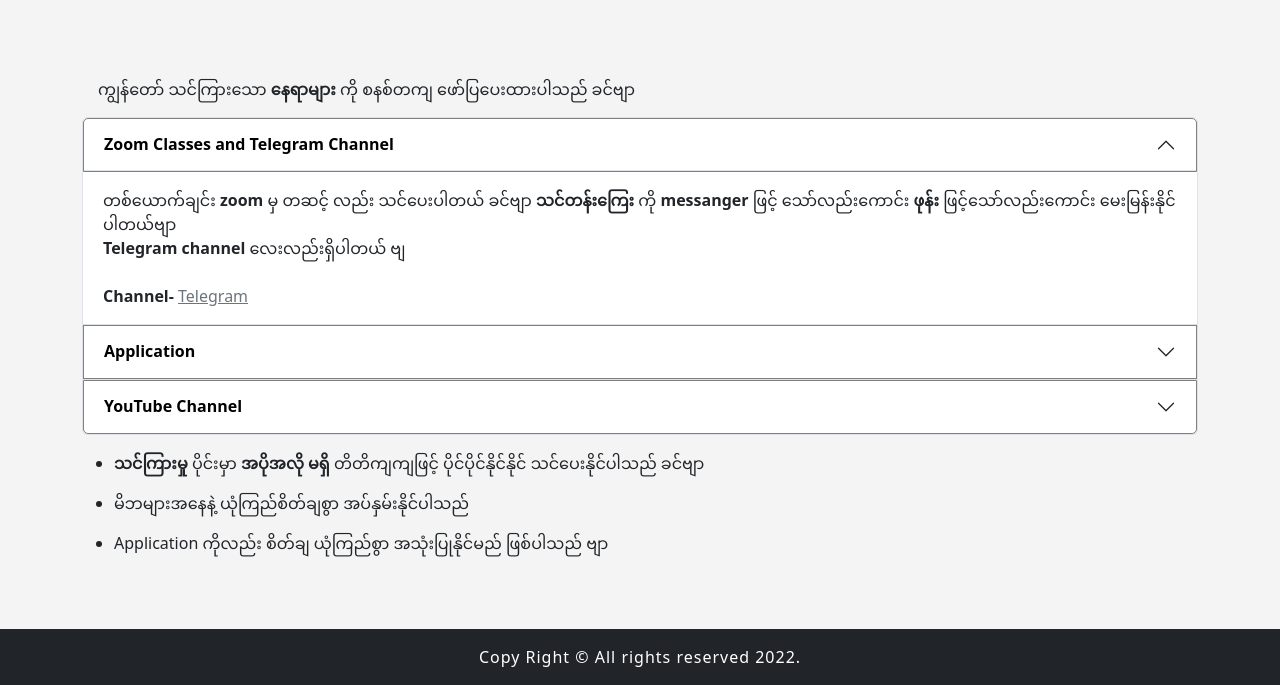
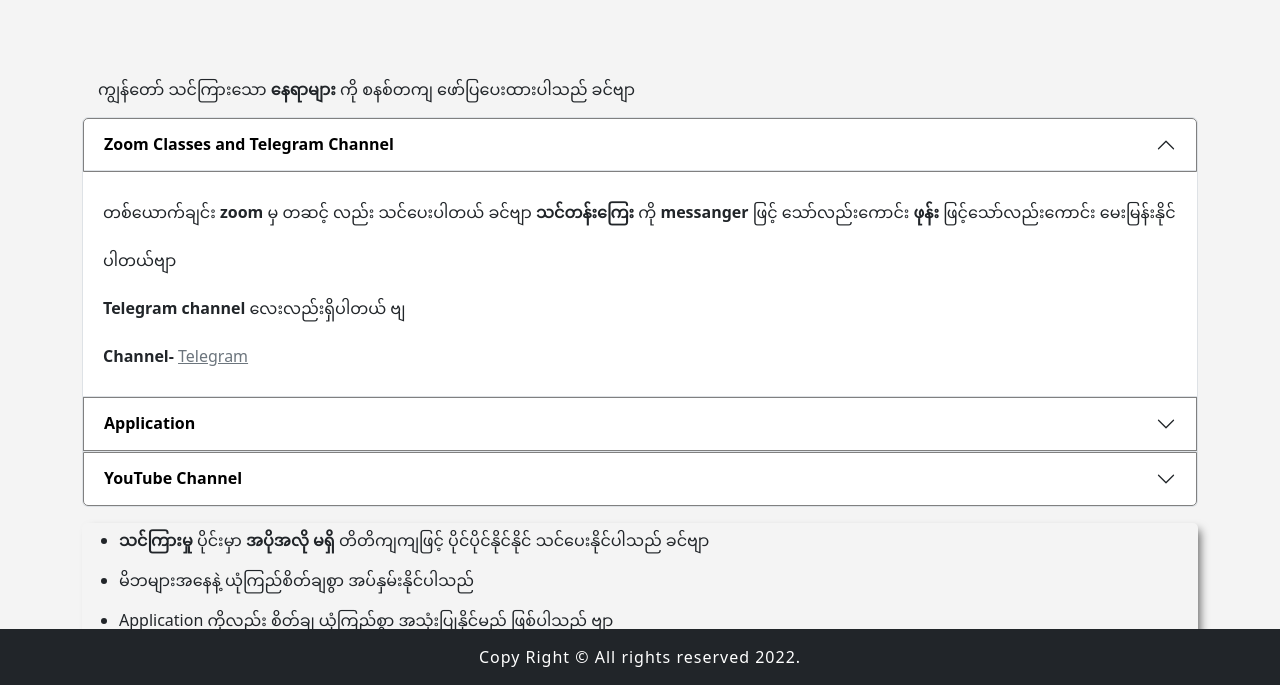
Before and after one commit to Ak-ko/abcd, a plain HTML site: page subscribe.html in a window 1280 px wide. Shown: the part 115-800 px from the top of the page. Drawn offline with nearby package versions, Linux system fonts and the light colour scheme.

Commit message:
adding files

```diff
--- a/subscribe.html
+++ b/subscribe.html
@@ -21,6 +21,15 @@
               bottom:0;
               left:0;
               right:0;
+          }
+
+          .text_list_container {
+            padding:5px;
+            box-shadow:5px 4px 10px -3px rgba(0,0,0,0.6);
+            border-radius:5px;
+          }
+          .accordion-body {
+               line-height:3;
           }
           @media screen and (max-width:600px) {
             p, b, footer{
@@ -97,7 +106,7 @@
               <div id="collapseOne" class="accordion-collapse collapse show" aria-labelledby="headingOne" data-bs-parent="#accordionExample">
                 <div class="accordion-body">
                   <span>
-                      တစ်ယောက်ချင်း <b>zoom</b> မှ တဆင့် လည်း သင်ပေးပါတယ် ခင်ဗျာ <b>သင်တန်းကြေး</b> ကို <b>messanger</b> ဖြင့်  သော်လည်းကောင်း <b>ဖုန်း</b> ဖြင့်သော်လည်းကောင်း မေးမြန်းနိုင်ပါတယ်ဗျာ<br/> <b>Telegram channel</b> လေးလည်းရှိပါတယ် ဗျ<br/><br/>
+                      တစ်ယောက်ချင်း <b>zoom</b> မှ တဆင့် လည်း သင်ပေးပါတယ် ခင်ဗျာ <b>သင်တန်းကြေး</b> ကို <b>messanger</b> ဖြင့်  သော်လည်းကောင်း <b>ဖုန်း</b> ဖြင့်သော်လည်းကောင်း မေးမြန်းနိုင်ပါတယ်ဗျာ<br/> <b>Telegram channel</b> လေးလည်းရှိပါတယ် ဗျ<br/>
 
                       <b>Channel- </b><a href="https://t.me/+bWe9r77p4zI0MDll" target="_blank" class="link-secondary">Telegram</a>
                   </span>
@@ -115,7 +124,7 @@
               <div id="collapseTwo" class="accordion-collapse collapse" aria-labelledby="headingTwo" data-bs-parent="#accordionExample">
                 <div class="accordion-body">
                   <span>
-                    စာများကို သင်တန်းချိန်ပြင်ပတွင် လေ့လာနိုင်ရန် app လေးရှိပါတယ်ဗျာ<br/><br/>
+                    စာများကို သင်တန်းချိန်ပြင်ပတွင် လေ့လာနိုင်ရန် app လေးရှိပါတယ်ဗျာ<br/>
                     <b>Downloads - </b>
                     <a href="https://play.google.com/store/apps/details?id=us.zoom.videomeetings" target="_blank" class="link-secondary">PlayStore</a>
                     <a href="https://m.apkpure.com/zoom-cloud-meetings/us.zoom.videomeetings" target="_blank" class="ms-2 link-secondary">APKpure</a>
@@ -132,7 +141,7 @@
               <div id="collapseThree" class="accordion-collapse collapse" aria-labelledby="headingThree" data-bs-parent="#accordionExample">
                 <div class="accordion-body">
                   <span>
-                    မိတ်ဆွေများ လွယ်ကူစွာသင်ခန်းစာလေ့လာလိုရအောင် ကျွန်တော် <b>YouTube channel</b> လေးဖန်းတီးလိုက်ပါတယ်<br/><br/>
+                    မိတ်ဆွေများ လွယ်ကူစွာသင်ခန်းစာလေ့လာလိုရအောင် ကျွန်တော် <b>YouTube channel</b> လေးဖန်းတီးလိုက်ပါတယ်<br/>
                     <b>Channel- </b><a href="https://youtube.com/channel/UCQ5HoYqNr_Y2TeHZTPqDPIg" target="_blank" class="link-secondary">YouTube</a>
                   </span>
                 </div>
@@ -140,7 +149,7 @@
             </div>
           </div>
 
-          <div class="mt-3">
+          <div class="mt-3 text_list_container">
               <ul>
                   <li>
                     <span class="fw-bold">သင်ကြားမှု</span> ပိုင်းမှာ <span class="fw-bold">အပိုအလို မရှိ</span> တိတိကျကျဖြင့် ပိုင်ပိုင်နိုင်နိုင် သင်ပေးနိုင်ပါသည် ခင်ဗျာ
```
Also changed, not shown: index.html (+1 -1 lines), live.html (+13 -1 lines).
